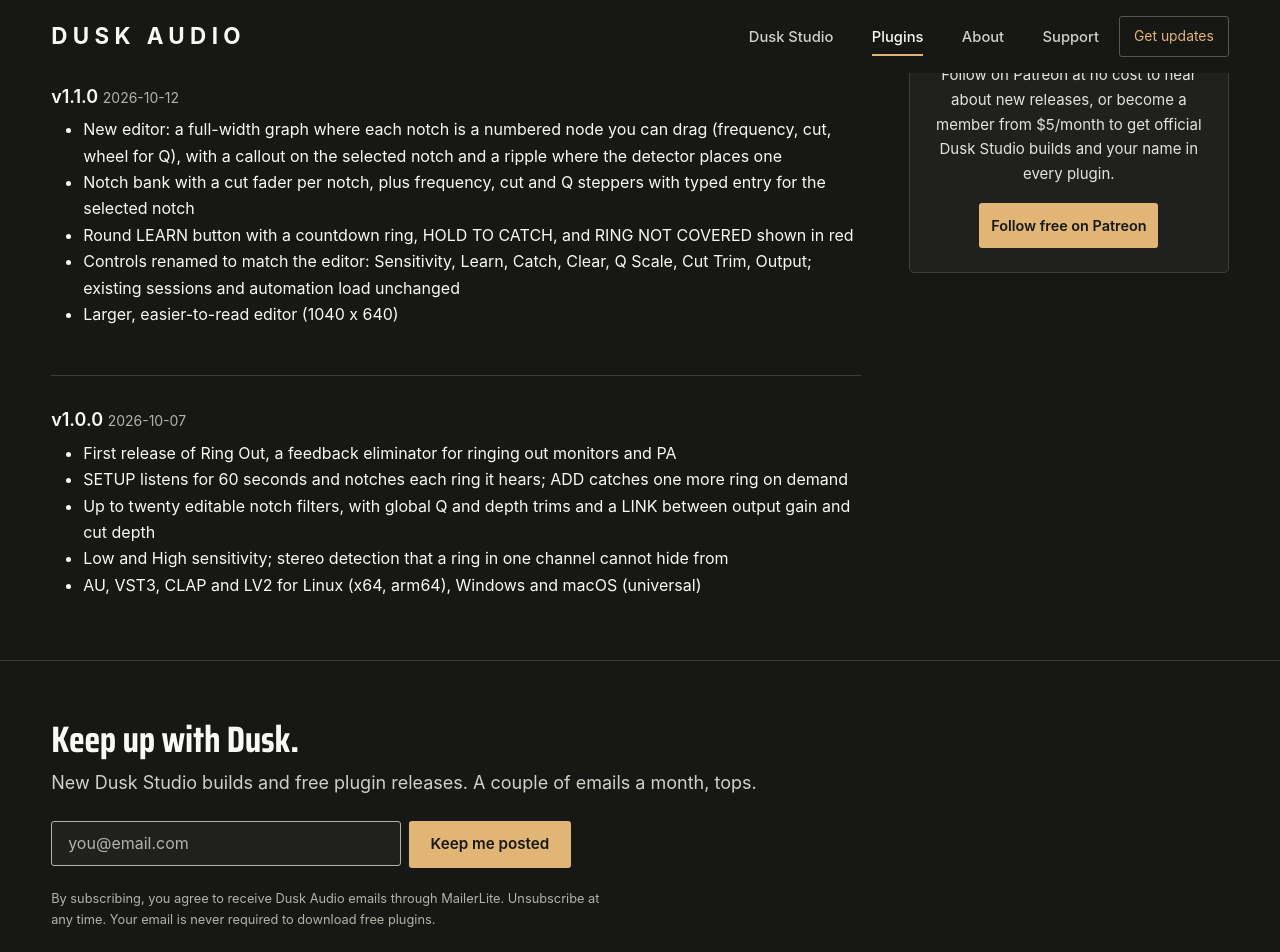
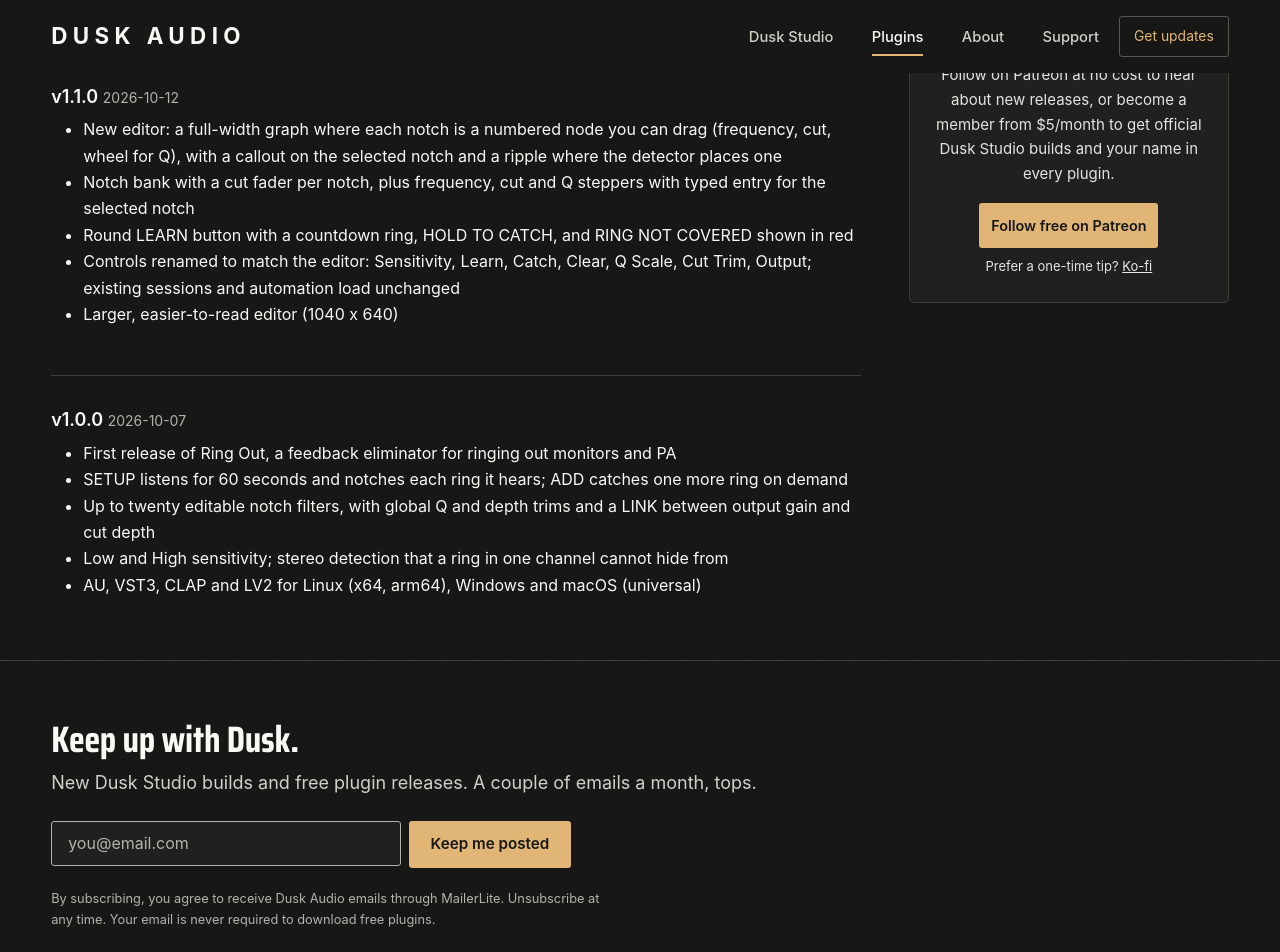
Before and after one commit to dusk-audio/dusk-audio.github.io, a Jekyll site: the page built from _plugins/ring-out.md, in a window 1280 px wide and 1400 px high, scrolled down 1899 px. Shown: the top 952 px of the window. Built offline with Jekyll 4.4.1, drawn with Linux system fonts in a browser that asks for light colours.

Commit message:
Add Ko-fi as a one-time tip option
Support page gets a secondary Ko-fi card beside Patreon; the plugin-page support box gets a small one-time tip line under the Patreon button.

```diff
--- a/_config.yml
+++ b/_config.yml
@@ -36,6 +36,7 @@
 releases_url: https://github.com/dusk-audio/dusk-audio-plugins/releases
 patreon_url: https://www.patreon.com/cw/DuskAudio
 patreon_membership_url: https://www.patreon.com/cw/DuskAudio/membership
+kofi_url: https://ko-fi.com/duskaudio
 
 # Exclude from build
 exclude:
--- a/_includes/support-cta.html
+++ b/_includes/support-cta.html
@@ -2,4 +2,5 @@
   <h4>Enjoy this plugin?</h4>
   <p>All Dusk Audio plugins are free. Follow on Patreon at no cost to hear about new releases, or become a member from $5/month to get official Dusk Studio builds and your name in every plugin.</p>
   <a href="{{ site.patreon_url }}" class="btn btn-support">Follow free on Patreon</a>
+  <p class="support-cta-tip">Prefer a one-time tip? <a href="{{ site.kofi_url }}">Ko-fi</a></p>
 </div>
--- a/assets/css/style.css
+++ b/assets/css/style.css
@@ -750,6 +750,16 @@
 
 .support-cta .btn-support:hover {
   background: var(--color-bg-alt);
+}
+
+.support-cta .support-cta-tip {
+  font-size: 0.8125rem;
+  margin: var(--spacing-sm) 0 0;
+}
+
+.support-cta .support-cta-tip a {
+  color: white;
+  text-decoration: underline;
 }
 
 .download-follow {
```
Also changed, not shown: support.md (+5 -0 lines).
